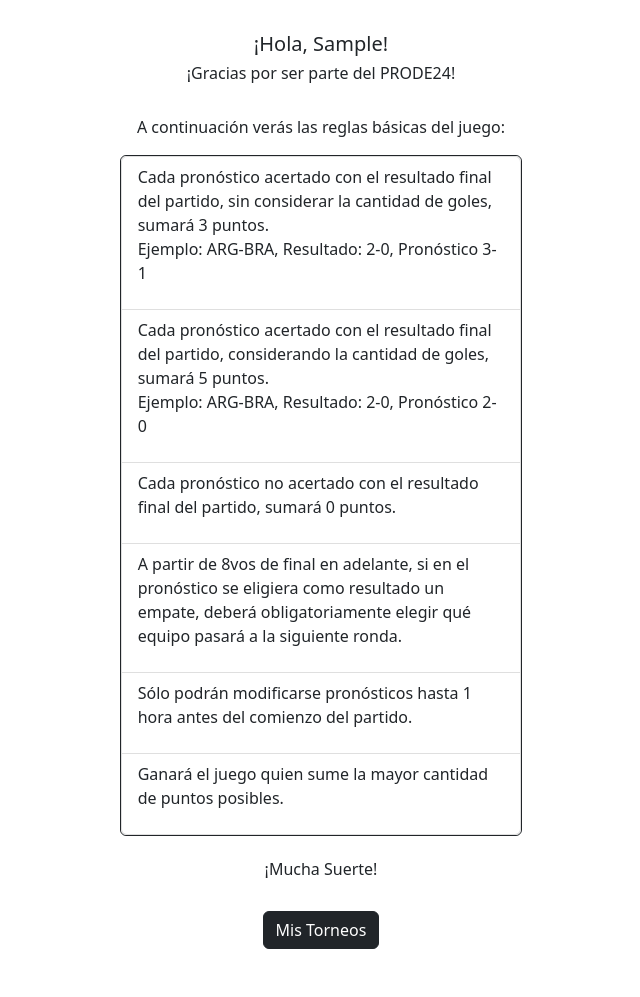
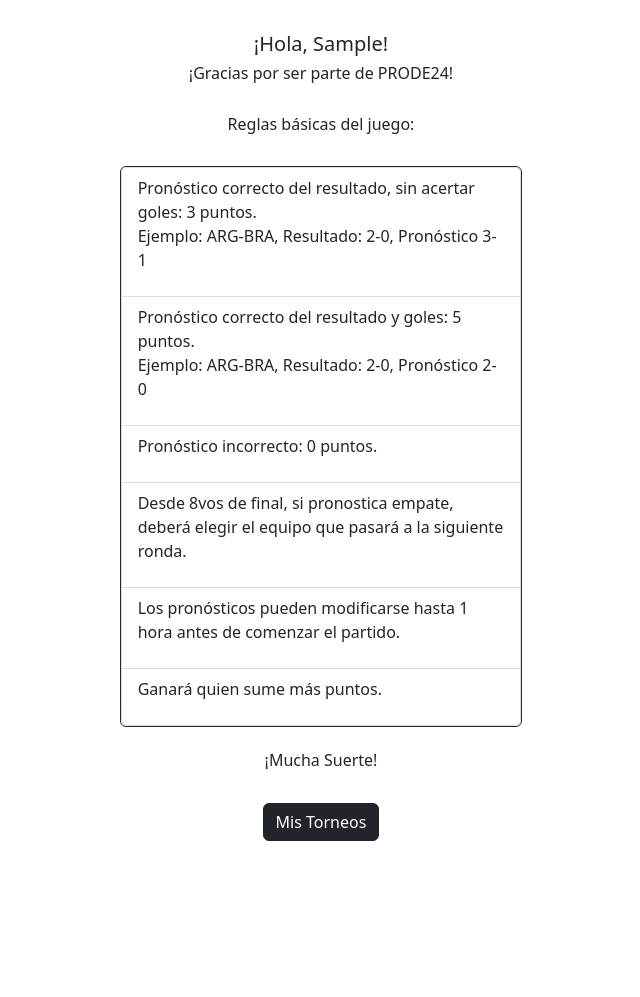
Before and after one commit to deeivid12/prode_qatar_2022, a Django app: page / in a window 1280 px wide. Shown: the part 56-1053 px from the top of the page, without its empty margins (319-959 px from the left). After the commit the page ends 897 px from the top, so only its background shows below. Run offline with Django 4.2, Linux system fonts and the light colour scheme; the visitor is signed in with stand-in values (Sample User, id 1).

Commit message:
Fix some template wordings

```diff
--- a/prode_qatar_2022/tournaments/templates/tournaments/all_results.html
+++ b/prode_qatar_2022/tournaments/templates/tournaments/all_results.html
@@ -32,7 +32,7 @@
 										<th>-</th>
 										<th>V</th>
 										<th>PK</th>
-										<th>Puntos</th>
+										<th>Pts</th>
 									</tr>
 								</thead>
 								{% for pronostic in pronostics %}
--- a/prode_qatar_2022/tournaments/templates/tournaments/welcome.html
+++ b/prode_qatar_2022/tournaments/templates/tournaments/welcome.html
@@ -8,20 +8,21 @@
 <div class="row">
 	<div class="col col-md-8 col-lg-6 col-xl-4 mx-auto mt-2 mb-4">
 		<h5>¡Hola, {{user.username|title}}!</h5>
-		<h6>¡Gracias por ser parte del PRODE24!</h6>
+		<h6>¡Gracias por ser parte de PRODE24!</h6>
 		</br>
-		<p class="text-center">A continuación verás las reglas básicas del juego:</p>
+		<h6> Reglas básicas del juego:</h6>
+		</br>
 		<ul class="list-group border border-dark">
-			<li class="list-group-item"><p class="text-start">Cada pronóstico acertado con el resultado final del partido, sin considerar la cantidad de goles, sumará 3 puntos.
+			<li class="list-group-item"><p class="text-start">Pronóstico correcto del resultado, sin acertar goles: 3 puntos.
 			</br>
 			Ejemplo: ARG-BRA, Resultado: 2-0, Pronóstico 3-1</p></li>
-			<li class="list-group-item"><p class="text-start">Cada pronóstico acertado con el resultado final del partido, considerando la cantidad de goles, sumará 5 puntos.
+			<li class="list-group-item"><p class="text-start">Pronóstico correcto del resultado y goles: 5 puntos.
 			</br>
 			Ejemplo: ARG-BRA, Resultado: 2-0, Pronóstico 2-0</p></li>
-			<li class="list-group-item"><p class="text-start">Cada pronóstico no acertado con el resultado final del partido, sumará 0 puntos.</p></li>
-			<li class="list-group-item"><p class="text-start">A partir de 8vos de final en adelante, si en el pronóstico se eligiera como resultado un empate, deberá obligatoriamente elegir qué equipo pasará a la siguiente ronda.</p></li>
-			<li class="list-group-item"><p class="text-start">Sólo podrán modificarse pronósticos hasta 1 hora antes del comienzo del partido.</p></li>
-			<li class="list-group-item"><p class="text-start">Ganará el juego quien sume la mayor cantidad de puntos posibles.</p></li>
+			<li class="list-group-item"><p class="text-start">Pronóstico incorrecto: 0 puntos.</p></li>
+			<li class="list-group-item"><p class="text-start">Desde 8vos de final, si pronostica empate, deberá elegir el equipo que pasará a la siguiente ronda.</p></li>
+			<li class="list-group-item"><p class="text-start">Los pronósticos pueden modificarse hasta 1 hora antes de comenzar el partido.</p></li>
+			<li class="list-group-item"><p class="text-start">Ganará quien sume más puntos.</p></li>
 		  </ul>
 		</br>
 		<h6 class="text-center">¡Mucha Suerte!</h6>
```
Also changed, not shown: prode_qatar_2022/tournaments/templates/tournaments/games_list.html (+5 -5 lines).
